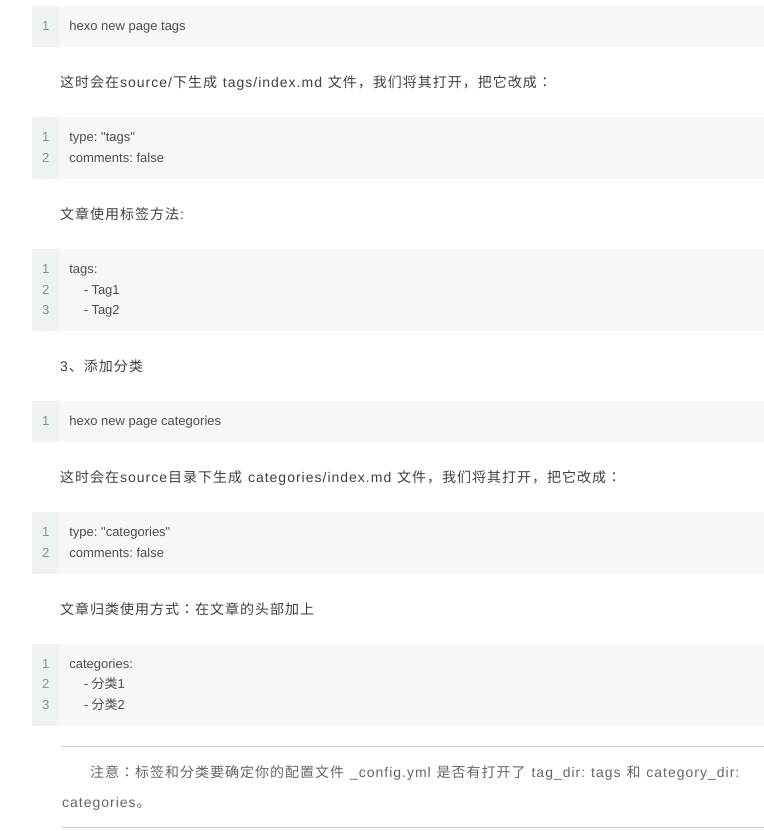
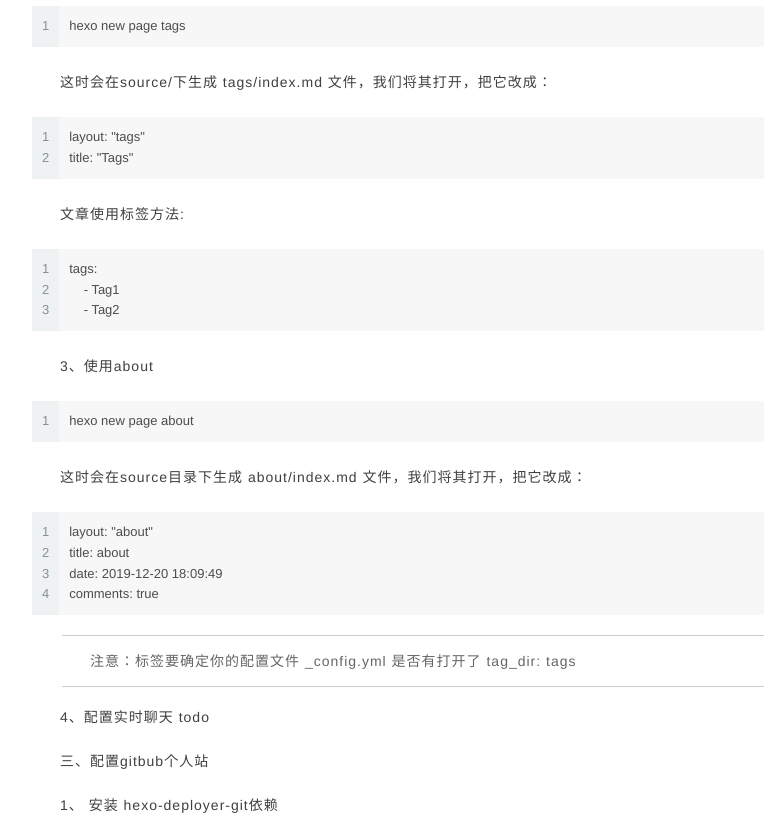
Before and after one commit to wuan-code/yaobin24.github.io, a plain HTML site: page 2019/12/20/hexo-github/index.html in a window 1280 px wide. Shown: the part 1780-2611 px from the top of the page, without its empty margins (336-1100 px from the left). Drawn offline with nearby package versions, Linux system fonts and the light colour scheme; some packages are replaced by stand-ins of ours; a script that the page names is missing; a small style sheet from the web is missing.

Commit message:
Site updated: 2019-12-27 16:03:39

```diff
--- a/2019/12/20/hexo-github/index.html
+++ b/2019/12/20/hexo-github/index.html
@@ -176,21 +176,19 @@
 <figure class="highlight plain"><table><tr><td class="gutter"><pre><span class="line">1</span><br></pre></td><td class="code"><pre><span class="line">hexo new page tags</span><br></pre></td></tr></table></figure>
 
 <p>这时会在source/下生成 tags/index.md 文件，我们将其打开，把它改成：</p>
-<figure class="highlight plain"><table><tr><td class="gutter"><pre><span class="line">1</span><br><span class="line">2</span><br></pre></td><td class="code"><pre><span class="line">type: &quot;tags&quot;</span><br><span class="line">comments: false</span><br></pre></td></tr></table></figure>
+<figure class="highlight plain"><table><tr><td class="gutter"><pre><span class="line">1</span><br><span class="line">2</span><br></pre></td><td class="code"><pre><span class="line">layout: &quot;tags&quot;</span><br><span class="line">title: &quot;Tags&quot;</span><br></pre></td></tr></table></figure>
 
 <p>文章使用标签方法:</p>
 <figure class="highlight plain"><table><tr><td class="gutter"><pre><span class="line">1</span><br><span class="line">2</span><br><span class="line">3</span><br></pre></td><td class="code"><pre><span class="line">tags:</span><br><span class="line">    - Tag1</span><br><span class="line">    - Tag2</span><br></pre></td></tr></table></figure>
 
-<p>3、添加分类</p>
-<figure class="highlight plain"><table><tr><td class="gutter"><pre><span class="line">1</span><br></pre></td><td class="code"><pre><span class="line">hexo new page categories</span><br></pre></td></tr></table></figure>
+<p>3、使用about</p>
+<figure class="highlight plain"><table><tr><td class="gutter"><pre><span class="line">1</span><br></pre></td><td class="code"><pre><span class="line">hexo new page about</span><br></pre></td></tr></table></figure>
 
-<p>这时会在source目录下生成 categories/index.md 文件，我们将其打开，把它改成：</p>
-<figure class="highlight plain"><table><tr><td class="gutter"><pre><span class="line">1</span><br><span class="line">2</span><br></pre></td><td class="code"><pre><span class="line">type: &quot;categories&quot;</span><br><span class="line">comments: false</span><br></pre></td></tr></table></figure>
-<p>文章归类使用方式：在文章的头部加上</p>
-<figure class="highlight plain"><table><tr><td class="gutter"><pre><span class="line">1</span><br><span class="line">2</span><br><span class="line">3</span><br></pre></td><td class="code"><pre><span class="line">categories:</span><br><span class="line">    - 分类1</span><br><span class="line">    - 分类2</span><br></pre></td></tr></table></figure>
+<p>这时会在source目录下生成 about/index.md 文件，我们将其打开，把它改成：</p>
+<figure class="highlight plain"><table><tr><td class="gutter"><pre><span class="line">1</span><br><span class="line">2</span><br><span class="line">3</span><br><span class="line">4</span><br></pre></td><td class="code"><pre><span class="line">layout: &quot;about&quot;</span><br><span class="line">title: about</span><br><span class="line">date: 2019-12-20 18:09:49</span><br><span class="line">comments: true</span><br></pre></td></tr></table></figure>
 
 <blockquote>
-<p>注意：标签和分类要确定你的配置文件 _config.yml 是否有打开了 tag_dir: tags 和 category_dir: categories。</p>
+<p>注意：标签要确定你的配置文件 _config.yml 是否有打开了 tag_dir: tags </p>
 </blockquote>
 <p>4、配置实时聊天 todo</p>
 <p>三、配置gitbub个人站</p>
```
Also changed, not shown: search.json (+1 -1 lines).
